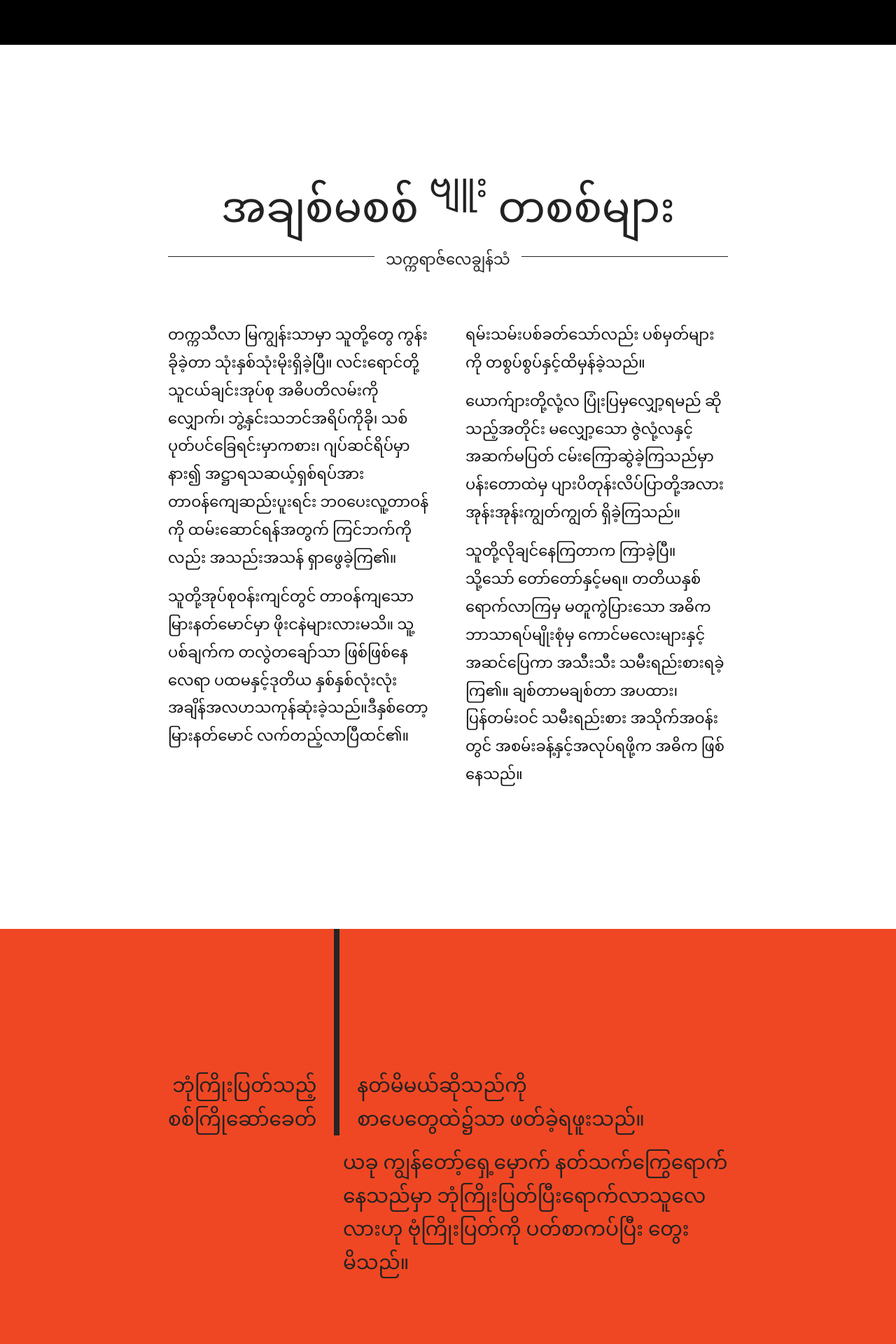
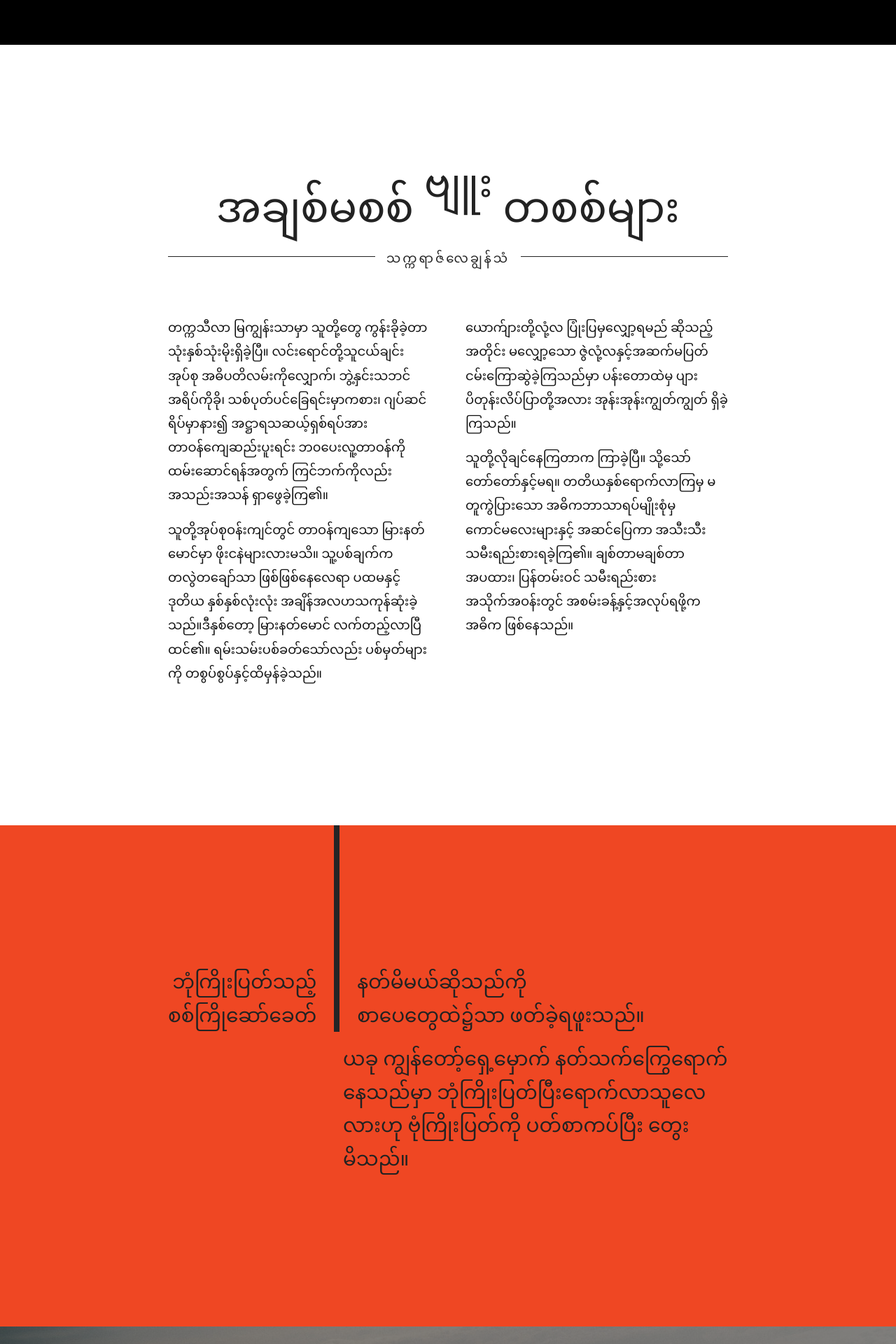
Before and after one commit to khzaw/beautiful-burmese-type, a Jekyll site: the page built from index.html, in a window 1280 px wide. Shown: the part 1935-3855 px from the top of the page at 70% size. Built offline with Jekyll 4.4.1, drawn with Linux system fonts in a browser that asks for light colours; some web fonts are replaced.

Commit message:
Fixes for byu section

```diff
--- a/_sass/_fonts.scss
+++ b/_sass/_fonts.scss
@@ -9,27 +9,27 @@
 }
 
 @font-face {
-  font-family: CharisSILW;
-  src: url('CharisSIL/CharisSIL-R.woff');
+  font-family: CharisSIL;
+  src: url('../fonts/CharisSIL/CharisSIL-R.woff');
 }
 
 @font-face {
-  font-family: CharisSILW;
+  font-family: CharisSIL;
   font-style: italic;
-  src: url('CharisSIL/CharisSIL-I.woff');
+  src: url('../fonts/CharisSIL/CharisSIL-I.woff');
 }
 
 @font-face {
-    font-family: CharisSILW;
+    font-family: CharisSIL;
     font-weight: bold;
-    src: url('CharisSIL/CharisSIL-B.woff');
+    src: url('../fonts/CharisSIL/CharisSIL-B.woff');
 }
 
 @font-face {
-    font-family: CharisSILW;
+    font-family: CharisSIL;
     font-weight: bold;
     font-style: italic;
-    src: url('CharisSIL/CharisSIL-BI.woff');
+    src: url('../fonts/CharisSIL/CharisSIL-BI.woff');
 }
 
 @include font-face('Masterpiece Uni Sans', 'MasterpieceUniSans', 'MasterpieceUniSans', 'serif');
--- a/css/main.scss
+++ b/css/main.scss
@@ -215,7 +215,7 @@
       margin: 0 auto;
       padding: 0 18px;
       max-width: $content-width;
-      font: 400 21px/1.9 'CharisSIL';
+      font: 400 18px/1.9 'Ours-Unicode';
       position: relative;
 
       h2 {
@@ -226,7 +226,7 @@
           max-width: $content-width;
 
           .author {
-            font: lighter 48px/1 'CharisSIL';
+            font: lighter 56px/1 'Myanmar Gantgaw';
             position: relative;
             top: -36px;
             }
@@ -239,11 +239,12 @@
         text-align: center;
 
         span {
-          font-family: 'Noto Sans Myanmar';
+          font-family: 'Myanmar Gantgaw';
           background: #fff;
           padding: 0 16px;
           position: relative;
           top: -15px;
+          letter-spacing: 3px;
           }
         }
 
```
